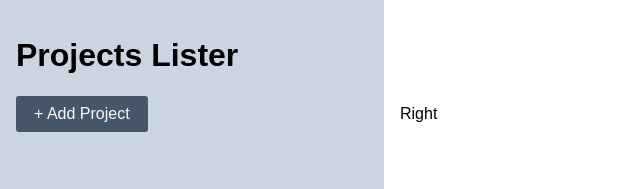
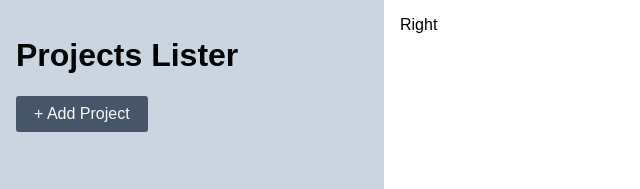
Before and after one commit to sample-react-projects/projects-lister, a React (Vite) app: page / in a window 1280 px wide. Shown: the top 189 px of the page, without its empty margins (0-640 px from the left). Built offline with nearby package versions, Linux system fonts and the light colour scheme.

Commit message:
Fix app layout

```diff
--- a/src/App.module.scss
+++ b/src/App.module.scss
@@ -1,8 +1,10 @@
 .container {
-   & >* {
+  display: flex;
+
+  & > * {
     display: inline-block;
     padding: 1rem;
-   }
+  }
 
   &__rail-left {
     background: #cbd5e1;
@@ -10,4 +12,8 @@
     max-width: 400px;
     width: 30%;
   }
+
+  &__rail-right {
+    flex: 1
+  }
 }
```
